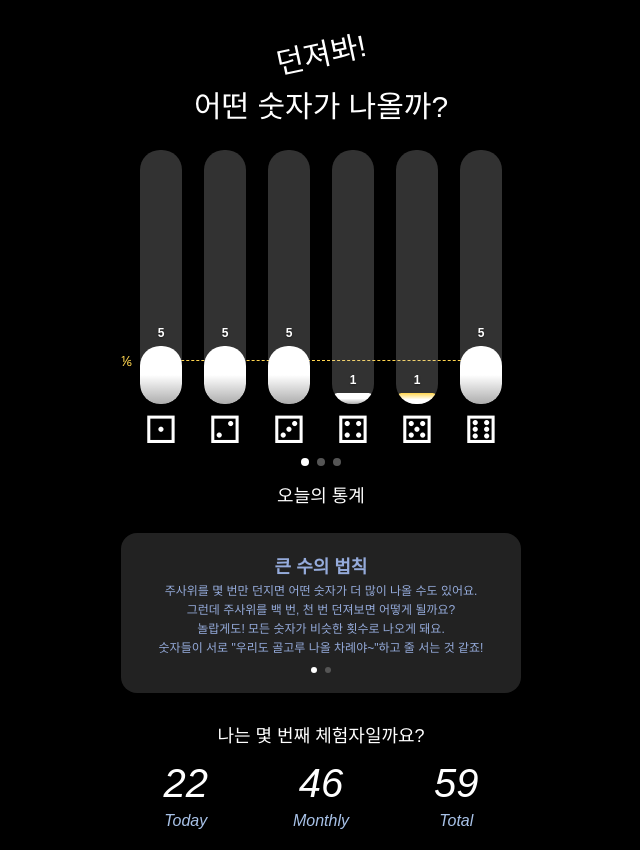
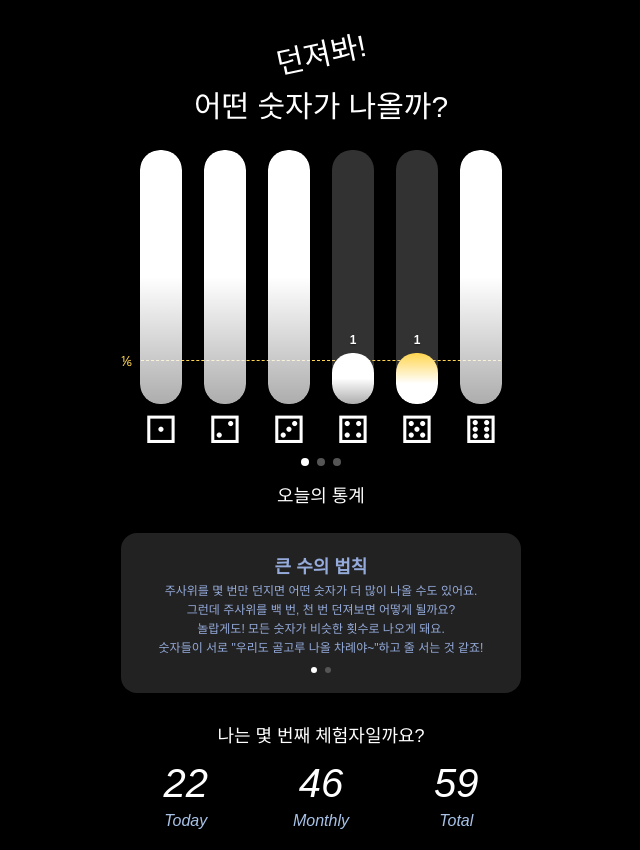
Before and after one commit to mind481/Dice, a Flask app: page / in a window 1280 px wide. Shown: the whole page, without its empty margins (319-959 px from the left). Run offline with Flask 3, Linux system fonts and the light colour scheme; data comes from the database, SQL or seed files in the repository; some web fonts are replaced.

Commit message:
막대 크기 최대값에 맞춰서 조정, 사용하지 않는 폰트 삭제

```diff
--- a/templates/index.html
+++ b/templates/index.html
@@ -7,21 +7,9 @@
 <title>던져봐! 어떤 숫자가 나올까?</title>
 <style>
   @font-face {
-    font-family: 'GmarketSansMedium';
-    src: url('https://fastly.jsdelivr.net/gh/projectnoonnu/noonfonts_2001@1.1/GmarketSansMedium.woff') format('woff');
-    font-weight: normal;
-    font-style: normal;
-  }
-  @font-face {
     font-family: 'GongGothicLight';
     src: url('https://fastly.jsdelivr.net/gh/projectnoonnu/noonfonts_20-10@1.0/GongGothicLight.woff') format('woff');
     font-weight: normal;
-    font-style: normal;
-  }
-  @font-face {
-    font-family: 'KBO-Dia-Gothic_bold';
-    src: url('https://fastly.jsdelivr.net/gh/projectnoonnu/noonfonts_2304-2@1.0/KBO-Dia-Gothic_bold.woff') format('woff');
-    font-weight: 700;
     font-style: normal;
   }
   html, body {
@@ -355,9 +343,9 @@
     requestAnimationFrame(() => {
       fills.forEach(f => f.style.transition = 'height 1s ease-out');
       requestAnimationFrame(() => {
-        const total = heights.reduce((a,b) => a + b, 0);
+        const max = Math.max(...heights);
         fills.forEach((f,i) => {
-          const h = total > 0? (heights[i] / total * 100) : 0;
+          const h = max > 0? (heights[i] / max * 100) : 0;
           f.style.height = h + '%';
           f.querySelector('.percent').textContent = heights[i];
         });
@@ -366,7 +354,7 @@
 
     // 반짝 효과 (노란 막대 5)
     if (highlightTimer) clearTimeout(highlightTimer);
-    const pick = 4;
+    const pick = {{ latest_face }} - 1;
     highlightTimer = setTimeout(() => {
       bars.forEach(b => b.classList.remove('highlight'));
       bars[pick].classList.add('highlight');
```
